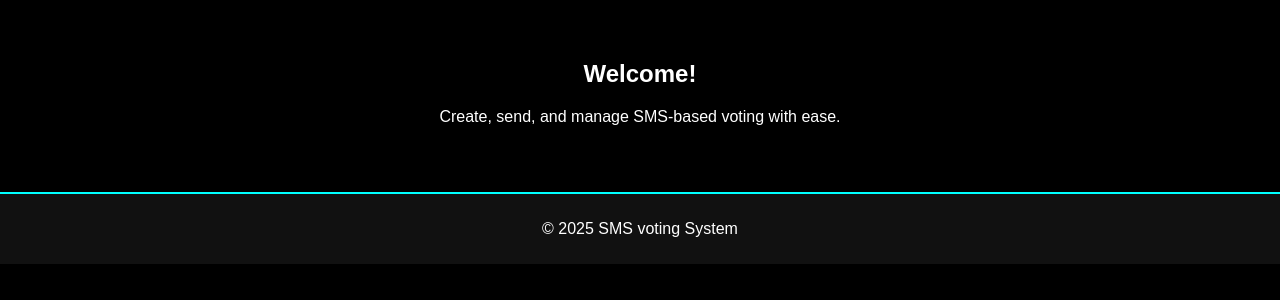
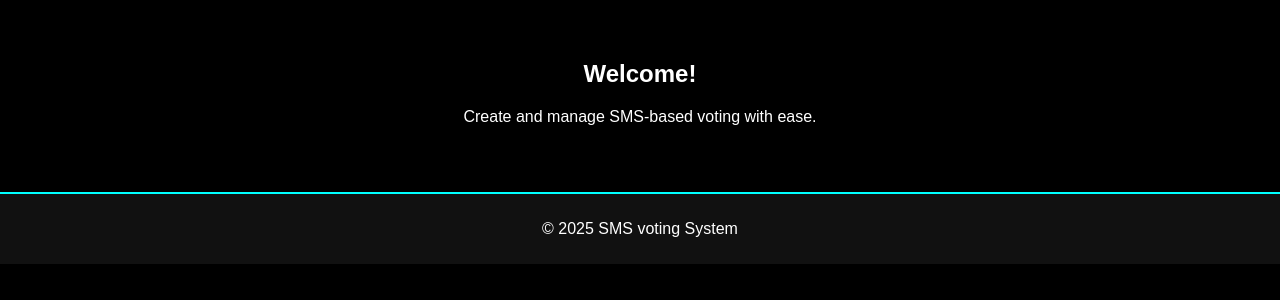
Before and after one commit to aromaekrika/sms, a Flask app: page / in a window 1280 px wide. Shown: the part 150-450 px from the top of the page. Run offline with Flask 3, Linux system fonts and the light colour scheme.

Commit message:
Initial commit for SMS voting/survey system

```diff
--- a/templates/index.html
+++ b/templates/index.html
@@ -62,7 +62,7 @@
     </nav>
     <main>
         <h2>Welcome!</h2>
-        <p>Create, send, and manage SMS-based voting with ease.</p>
+        <p>Create and manage SMS-based voting with ease.</p>
     </main>
     <footer>
         <p>&copy; 2025 SMS voting System</p>
```
